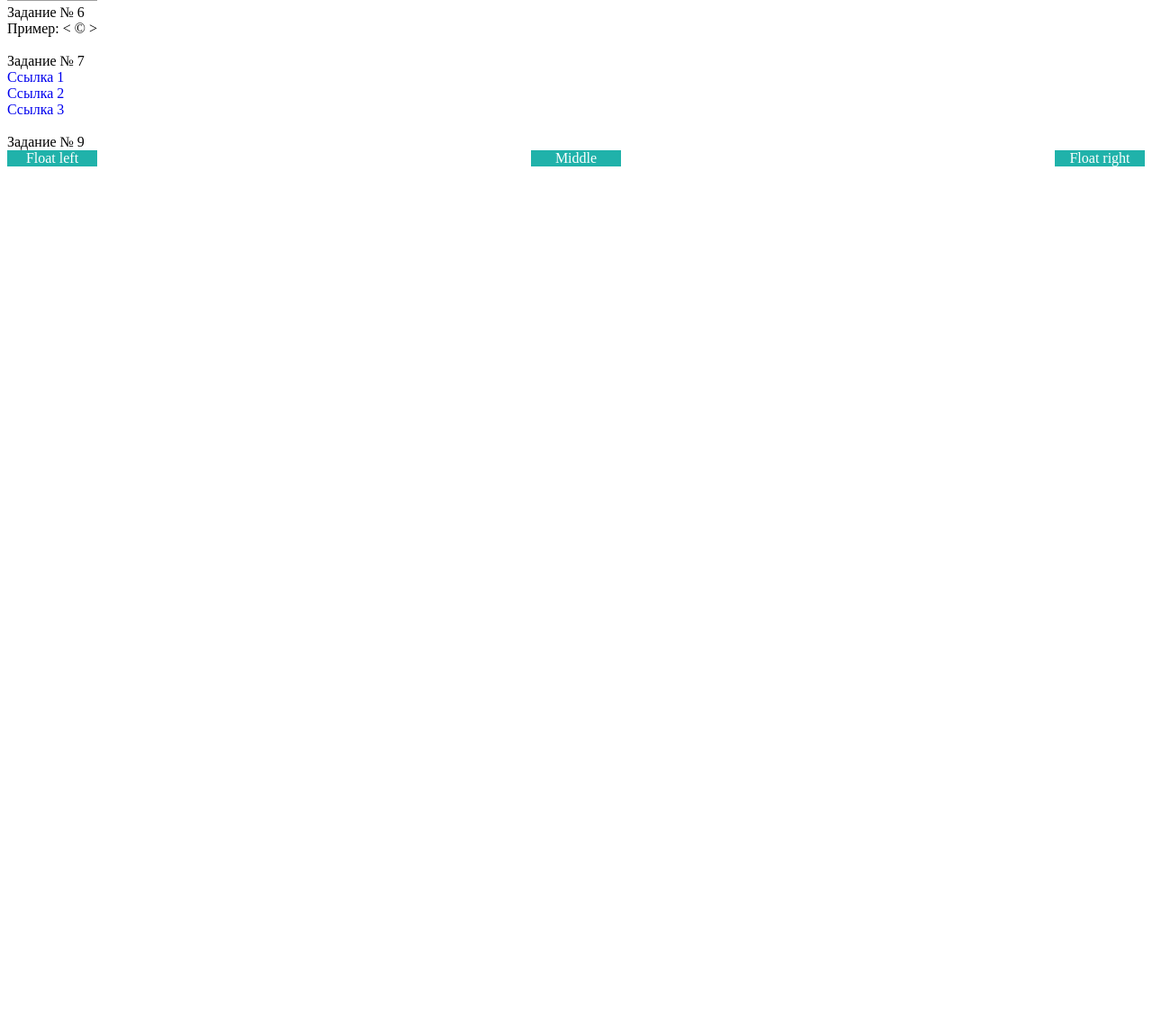
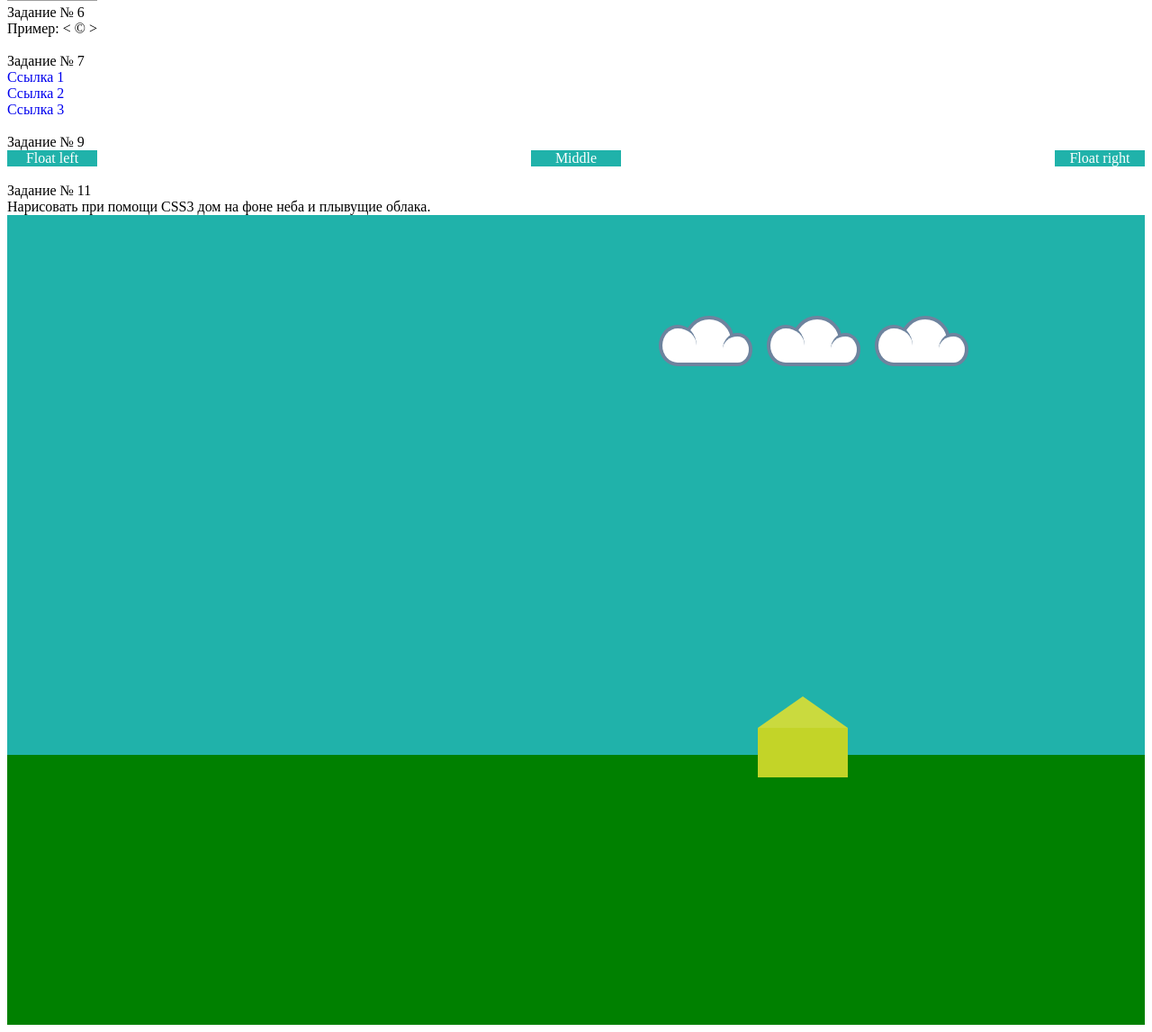
Before and after one commit to MichaelSuncity/test, a PHP site: page / in a window 1280 px wide. Shown: the part 483-1630 px from the top of the page at 90% size. Before the commit the page ends 668 px from the top, so only its background shows below. Run offline with PHP 8.4, Linux system fonts and the light colour scheme; grey boxes are pictures that could not be loaded.

Commit message:
задание 11

```diff
--- a/index.html
+++ b/index.html
@@ -150,5 +150,26 @@
     first-letter - применяется к первой букве первой строки абзаца. Может использоваться для создания буквиц.
     :after и :before Псевдоэлементы after и before применяется для вставки контента после и перед содержимым элемента.
     -->
+
+
+    <!--Задание № 11
+    Нарисовать при помощи CSS3 дом на фоне неба и плывущие облака.
+    -->
+    <br>
+    <div>Задание № 11<br>
+        Нарисовать при помощи CSS3 дом на фоне неба и плывущие облака.
+        <div class="landscape">
+            <div class="sky">
+                <div class="clouds">
+                    <div class="cloud"></div>
+                    <div class="cloud"></div>
+                    <div class="cloud"></div>
+                </div>
+                <div class="house"></div>
+            </div>
+            <div class="field"></div>
+        </div>
+    </div>
+
 </body>
 </html>
--- a/style.css
+++ b/style.css
@@ -45,3 +45,101 @@
 .middle {
     display: inline-block;
 }
+
+.landscape {
+    width: 100%;
+    height: 900px;
+    position: relative;
+}
+
+.sky {
+    height: 600px;
+    background-color: lightseagreen;
+}
+
+.field {
+    height: 300px;
+    background-color: green;
+}
+
+.clouds {
+    display: flex;
+    flex-direction: row;
+    position: absolute;
+    top: 80px;
+    left: 40px;
+
+    animation-name: animation;
+    animation-duration: 20s;
+    animation-iteration-count: infinite;
+}
+
+@keyframes animation {
+    from {
+        left: 0;
+    }
+    to {
+        left: 100%;
+    }
+}
+
+.cloud {
+    position: relative;
+    width: 3em;
+    height: 3em;
+    margin: 2em;
+    background: white;
+    border-width: 0.25em;
+    border-style: solid;
+    border-color: #6E839E;
+    border-radius: 50% 50% 0 0;
+}
+
+.cloud:before,
+.cloud:after {
+    content: "";
+    position: absolute;
+    bottom: -0.25em;
+    background: inherit;
+    border-width: 0.25em;
+    border-style: solid;
+    border-color: #6E839E;
+}
+
+.cloud:before {
+    left: 80%;
+    width: 60%;
+    height: 60%;
+    border-left: none;
+    border-radius: 50% 50% 50% 0;
+}
+
+.cloud:after {
+    right: 80%;
+    width: 80%;
+    height: 80%;
+    border-right: none;
+    border-radius: 50% 50% 0;
+}
+
+.house {
+    position: absolute;
+    top: 570px;
+    left: 66%;
+    height: 55px;
+    width: 100px;
+    background: rgb(195, 212, 40);
+    position: relative;
+}
+
+.house:before {
+    content: "";
+    height: 0;
+    width: 0;
+    position: absolute;
+    left: 0;
+    top: -35px;
+    border-bottom: 35px solid rgb(202, 218, 62);
+    border-left: 50px solid transparent;
+    border-right: 50px solid transparent;
+}
```
